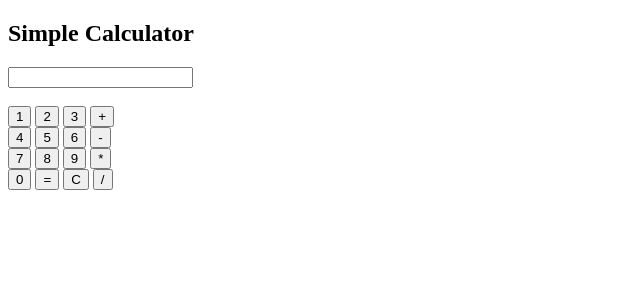
After one commit to Eliyabujilima/smart-expense-tracker, a Flask app: page /calculator in a window 1280 px wide. The commit adds this page. Shown: the top 300 px of the page, without its empty margins (0-640 px from the left). Run offline with Flask 3, Linux system fonts and the light colour scheme.

Commit message:
calculator route

```diff
--- a/app.py
+++ b/app.py
@@ -354,6 +354,11 @@ def logout():
     session.clear()
     return redirect("/login")
 
+#    calculator route
+@app.route('/calculator')
+def calculator():
+    return render_template('calculator.html')
+
 # ----------------------
 # ERRORS
 # ----------------------
--- /dev/null
+++ b/templates/calculator.html
@@ -0,0 +1,56 @@
+<!DOCTYPE html>
+<html>
+<head>
+    <title>Calculator</title>
+</head>
+<body>
+
+<h2>Simple Calculator</h2>
+
+<input type="text" id="result" readonly>
+
+<br><br>
+
+<button onclick="appendValue('1')">1</button>
+<button onclick="appendValue('2')">2</button>
+<button onclick="appendValue('3')">3</button>
+<button onclick="appendValue('+')">+</button>
+
+<br>
+
+<button onclick="appendValue('4')">4</button>
+<button onclick="appendValue('5')">5</button>
+<button onclick="appendValue('6')">6</button>
+<button onclick="appendValue('-')">-</button>
+
+<br>
+
+<button onclick="appendValue('7')">7</button>
+<button onclick="appendValue('8')">8</button>
+<button onclick="appendValue('9')">9</button>
+<button onclick="appendValue('*')">*</button>
+
+<br>
+
+<button onclick="appendValue('0')">0</button>
+<button onclick="calculate()">=</button>
+<button onclick="clearResult()">C</button>
+<button onclick="appendValue('/')">/</button>
+
+<script>
+function appendValue(val) {
+    document.getElementById("result").value += val;
+}
+
+function calculate() {
+    let result = document.getElementById("result").value;
+    document.getElementById("result").value = eval(result);
+}
+
+function clearResult() {
+    document.getElementById("result").value = "";
+}
+</script>
+
+</body>
+</html>
--- a/templates/index.html
+++ b/templates/index.html
@@ -64,6 +64,7 @@
     <a href="/history">📜 History</a>
     <a href="/range">📊 Analysis</a>
     <a href="/search">🔍 Search</a>
+    <a href="/calculator">🧮 Calculator</a>
 </div>
 
 <!-- ================= INSIGHTS ================= -->
```
